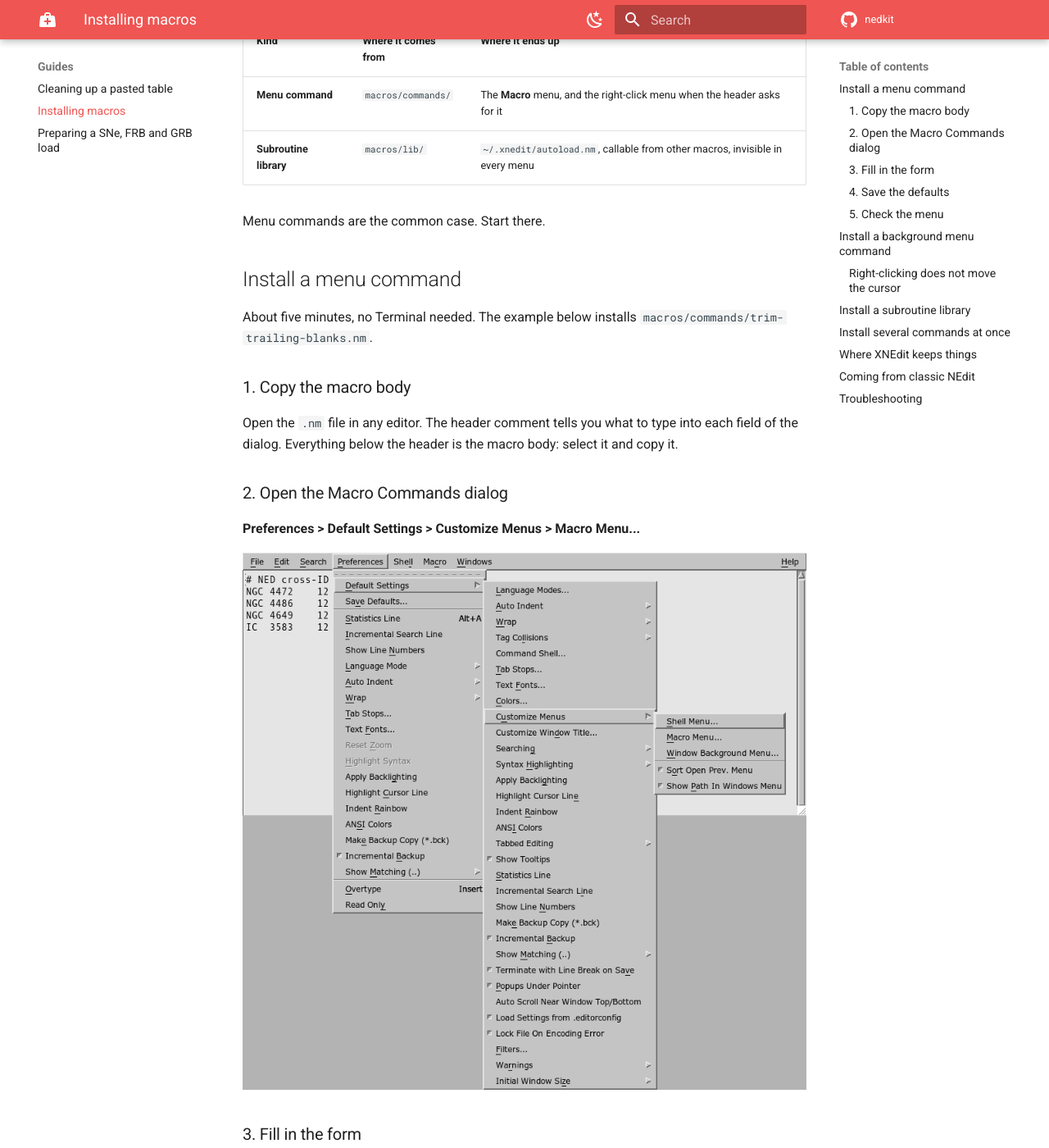
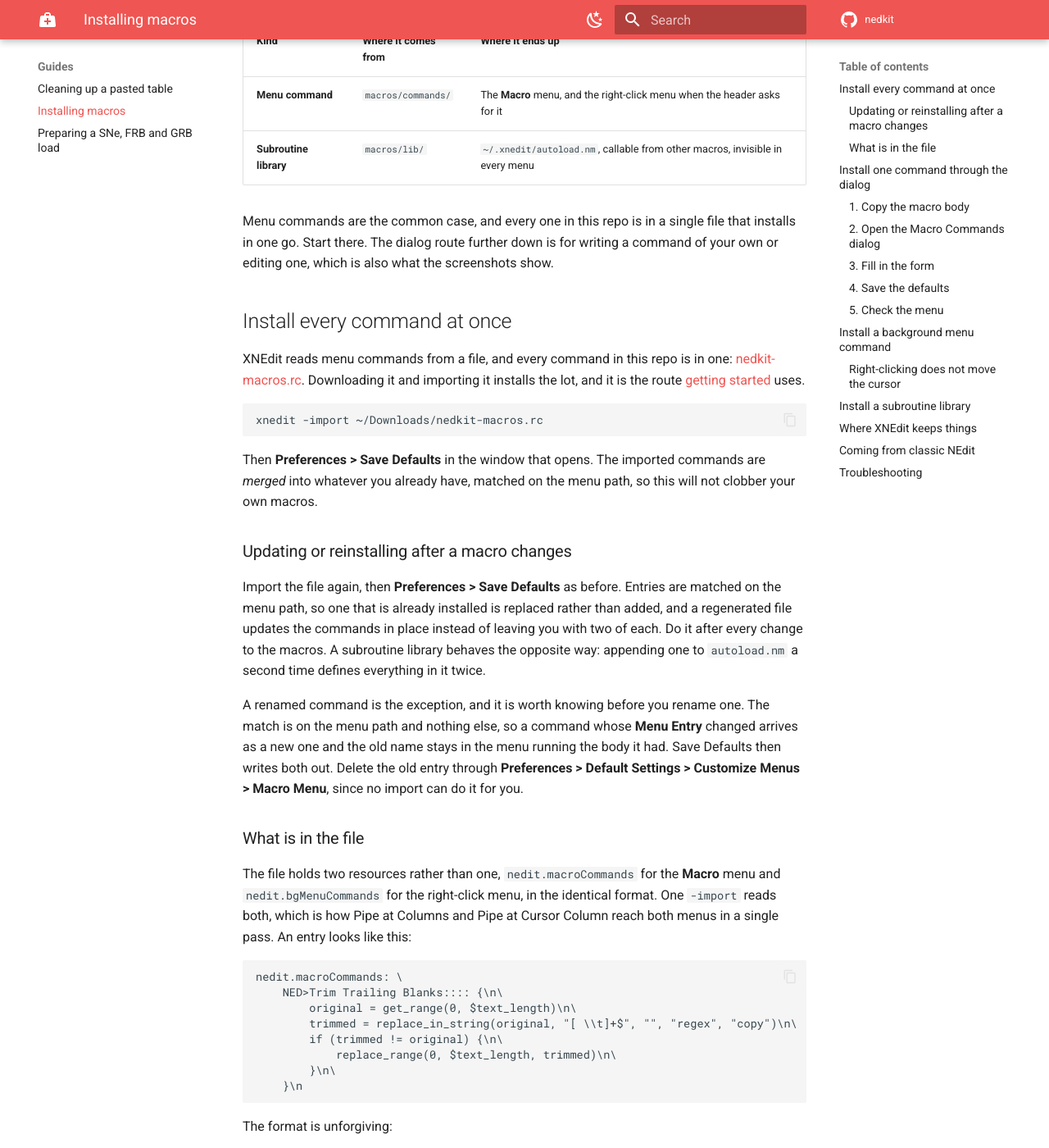
Before and after one commit to sidereal-software/nedkit, an MkDocs documentation site: the page built from docs/installing-macros.md, in a window 1280 px wide and 1400 px high, scrolled down 268 px. Shown: the whole window at 82% size. Built offline with MkDocs 1.6.1 and Material for MkDocs 9.7.7, drawn with Linux system fonts in a browser that asks for light colours; comment, search, counter and statistics services are not loaded; some of the changed text lies outside the part shown.

Commit message:
docs: make the docs runnable end to end
- The PATH line for ~/.zshrc could not work: $PWD is evaluated when the
  shell starts, not when written, so it resolved to the home directory and
  xnedit was silently not found in later terminals.
- The transients examples failed on zsh by default, since an unquoted $B
  does not word-split there; replaced with explicit python3 invocation.

````diff
--- a/docs/getting-started.md
+++ b/docs/getting-started.md
@@ -1,7 +1,7 @@
 # Getting started
 
-One download and one command installs all nine commands. Ten minutes if you
-also have to build XNEdit.
+One download and one command installs all nine commands. Building XNEdit comes
+first, if you do not have it already.
 
 ## 1. Install XNEdit
 
@@ -12,21 +12,41 @@
 ```sh
 brew install --cask xquartz
 brew install openmotif
+
+cd ~
 git clone https://github.com/unixwork/xnedit.git
 cd xnedit
+git checkout v1.6.3
 make macos
 ```
 
-That leaves the binary at `source/xnedit`, and nothing puts it on your
-`$PATH`. Everything below calls it as `xnedit`, so add it for this shell:
+`v1.6.3` is the release the macros are tested against, here and in CI. The
+`cd ~` puts the clone at `~/xnedit`, which matters in a moment: the permanent
+`PATH` line has to name that directory in full.
+
+That leaves the binary at `source/xnedit`, and nothing puts it on your `$PATH`.
+Everything below calls it as `xnedit`, so add it for this shell:
 
 ```sh
 export PATH="$PWD/source:$PATH"
 ```
 
-Put that line in `~/.zshrc` to keep it past this terminal, or spell out the
-full path to `source/xnedit` each time. macOS is the only platform nedkit
-targets.
+That one works because you are still in the directory you built in, and it
+lasts until you close the terminal. To keep `xnedit` past that, write the path
+out in full in `~/.zshrc`:
+
+```sh
+export PATH="$HOME/xnedit/source:$PATH"
+```
+
+The `$PWD` version cannot go in `~/.zshrc`. That file runs at the start of
+every shell, and `$PWD` is then wherever that shell opened, which for a new
+Terminal window is your home directory: the line quietly becomes
+`$HOME/source`, and there is no such directory. Nothing reports it either.
+`xnedit` is simply not found, in some later terminal rather than in the one
+where the line was written.
+
+macOS is the only platform nedkit targets.
 
 ## 2. Import the commands
 
@@ -45,13 +65,25 @@
 That is the whole install. The file carries all nine commands, and the two that
 belong on the right-click menu as well are in it twice, once for each menu.
 Importing merges into whatever you already have rather than replacing it, and
-[installing macros](installing-macros.md#install-several-commands-at-once) says
+[installing macros](installing-macros.md#install-every-command-at-once) says
 why that matters and why re-importing later is safe.
 
 Prefer to install one command at a time, or want to see what the dialog is
 doing? [Installing macros](installing-macros.md) walks through it with
 screenshots, and each command's page in the [command
 reference](commands.md) carries the values the dialog asks for.
+
+### Subroutine libraries are not in that file
+
+Files in `macros/lib/` define subroutines that other macros call. Nothing on
+this page depends on them: they are not in the import file, and no command
+shipped here calls one. Installing one means appending the file to
+`autoload.nm`, which needs a clone of the repo rather than a download.
+[Installing macros](installing-macros.md#install-a-subroutine-library) has the
+steps.
+
+`XNEDIT_HOME` overrides the configuration directory those files live in. Note
+the leading `X`: XNEdit ignores NEdit's `NEDIT_HOME`.
 
 ## 3. Check that it worked
 
@@ -71,14 +103,15 @@
     pattern that matches more than you meant takes the file with it. Undo
     works, but try each command on a copy first.
 
-## Subroutine libraries are separate
+## Then clean up a table
 
-Files in `macros/lib/` define subroutines that other macros call. Nothing on
-this page depends on them: they are not in the import file, and no command
-shipped here calls one. Installing one means appending the file to
-`autoload.nm`, which needs a clone of the repo rather than a download.
-[Installing macros](installing-macros.md#install-a-subroutine-library) has the
-steps.
+That is what the commands are for, and they are meant to run in a particular
+order. [Cleaning up a pasted table](cleaning-pdf-tables.md) takes a real paste
+out of a paper, tab separated with en dashes for minus signs, and works it
+through every command to a squared-up `.mod` file, with the report each one
+prints along the way.
 
-`XNEDIT_HOME` overrides the configuration directory those files live in. Note
-the leading `X`: XNEdit ignores NEdit's `NEDIT_HOME`.
+Two pages to keep beside it: the [command reference](commands.md), which is one
+entry per command, and [character replacements](character-replacements.md),
+which lists every character the two rewriting commands touch and every one they
+deliberately leave alone.
--- a/docs/installing-macros.md
+++ b/docs/installing-macros.md
@@ -8,11 +8,87 @@
 | **Menu command** | `macros/commands/` | The **Macro** menu, and the right-click menu when the header asks for it |
 | **Subroutine library** | `macros/lib/` | `~/.xnedit/autoload.nm`, callable from other macros, invisible in every menu |
 
-Menu commands are the common case. Start there.
+Menu commands are the common case, and every one in this repo is in a single
+file that installs in one go. Start there. The dialog route further down is for
+writing a command of your own or editing one, which is also what the
+screenshots show.
 
-## Install a menu command
+## Install every command at once
 
-About five minutes, no Terminal needed. The example below installs
+XNEdit reads menu commands from a file, and every command in this repo is in
+one: [nedkit-macros.rc](nedkit-macros.rc){ download }. Downloading it and
+importing it installs the lot, and it is the route
+[getting started](getting-started.md) uses.
+
+```sh
+xnedit -import ~/Downloads/nedkit-macros.rc
+```
+
+Then **Preferences > Save Defaults** in the window that opens. The imported
+commands are *merged* into whatever you already have, matched on the menu path,
+so this will not clobber your own macros.
+
+### Updating or reinstalling after a macro changes
+
+Import the file again, then **Preferences > Save Defaults** as before. Entries
+are matched on the menu path, so one that is already installed is replaced
+rather than added, and a regenerated file updates the commands in place instead
+of leaving you with two of each. Do it after every change to the macros. A
+subroutine library behaves the opposite way: appending one to `autoload.nm` a
+second time defines everything in it twice.
+
+A renamed command is the exception, and it is worth knowing before you rename
+one. The match is on the menu path and nothing else, so a command whose
+**Menu Entry** changed arrives as a new one and the old name stays in the menu
+running the body it had. Save Defaults then writes both out. Delete the old
+entry through **Preferences > Default Settings > Customize Menus > Macro
+Menu**, since no import can do it for you.
+
+### What is in the file
+
+The file holds two resources rather than one, `nedit.macroCommands` for the
+**Macro** menu and `nedit.bgMenuCommands` for the right-click menu, in the
+identical format. One `-import` reads both, which is how Pipe at Columns and
+Pipe at Cursor Column reach both menus in a single pass. An entry looks like
+this:
+
+```
+nedit.macroCommands: \
+	NED>Trim Trailing Blanks:::: {\n\
+		original = get_range(0, $text_length)\n\
+		trimmed = replace_in_string(original, "[ \\t]+$", "", "regex", "copy")\n\
+		if (trimmed != original) {\n\
+			replace_range(0, $text_length, trimmed)\n\
+		}\n\
+	}\n
+```
+
+The format is unforgiving:
+
+| Part of an entry | Rule |
+| --- | --- |
+| The four fields before the body | Menu path, accelerator, mnemonic, flags, separated by colons. `R` in the flags field means the command requires a selection, and an empty field still needs its colon, hence `::::` |
+| Every line of the body | Ends with a literal `\n\`, an escaped newline followed by the resource file's line continuation |
+| The last line of the resource | Ends with `\n` and no trailing backslash |
+| Indentation | Tabs, not spaces |
+| Backslashes | They double. A macro containing `"[ \t]+$"` is written `"[ \\t]+$"` here, and `"\\w"` becomes `"\\\\w"` |
+
+Because of that backslash rule especially, don't hand-write these.
+`tools/gen_docs.py` writes `docs/nedkit-macros.rc` from the macro files, which
+is why the download stays in step with them, and a test fails if the committed
+copy drifts.
+
+Writing the same resource straight into `~/.xnedit/nedit.rc` looks like the
+same thing and is not. Preferences are read from one source per setting, so a
+file naming `nedit.macroCommands` replaces XNEdit's own built-in macro
+commands, Complete Word and the Comments submenu among them, rather than
+joining them. Only `-import` merges.
+
+## Install one command through the dialog
+
+The route for a single command: one you are writing yourself, one you want to
+change after installing it, or one of the nine when you do not want the other
+eight. Nothing in it needs a Terminal. The example below installs
 `macros/commands/trim-trailing-blanks.nm`.
 
 ### 1. Copy the macro body
@@ -114,74 +190,10 @@
 afterwards, then check it loaded by running one of its subroutines from
 **Macro > Execute Macro**.
 
-Appending the same file twice defines the same subroutines twice. When you
-reinstall after an edit, delete the old block first.
-
-## Install several commands at once
-
-Rather than paste a dozen commands through the dialog, XNEdit can read them
-from a file. Every command in this repo is in one:
-[nedkit-macros.rc](nedkit-macros.rc){ download }.
-
-```sh
-xnedit -import ~/Downloads/nedkit-macros.rc
-```
-
-Then **Preferences > Save Defaults** in the window that opens. The imported
-commands are *merged* into whatever you already have, matched on the menu path,
-so this will not clobber your own macros. [Getting
-started](getting-started.md) uses this route and nothing else.
-
-Re-importing is safe for the same reason. An entry whose menu path already
-exists is replaced rather than added, so importing a regenerated file updates
-the commands in place instead of leaving you with two of each. Do it after
-every change to the macros. A subroutine library behaves the opposite way:
-appending one to `autoload.nm` a second time defines everything in it twice.
-
-A renamed command is the exception, and it is worth knowing before you rename
-one. Entries are matched on the menu path and nothing else, so a command whose
-**Menu Entry** changed arrives as a new one and the old name stays in the menu
-running the body it had. Save Defaults then writes both out. Delete the old
-entry through **Preferences > Default Settings > Customize Menus > Macro
-Menu**, since no import can do it for you.
-
-The file holds two resources rather than one, `nedit.macroCommands` for the
-**Macro** menu and `nedit.bgMenuCommands` for the right-click menu, in the
-identical format. One `-import` reads both, which is how Pipe at Columns and
-Pipe at Cursor Column reach both menus in a single pass. An entry looks like
-this:
-
-```
-nedit.macroCommands: \
-	NED>Trim Trailing Blanks:::: {\n\
-		original = get_range(0, $text_length)\n\
-		trimmed = replace_in_string(original, "[ \\t]+$", "", "regex", "copy")\n\
-		if (trimmed != original) {\n\
-			replace_range(0, $text_length, trimmed)\n\
-		}\n\
-	}\n
-```
-
-The format is unforgiving:
-
-| Part of an entry | Rule |
-| --- | --- |
-| The four fields before the body | Menu path, accelerator, mnemonic, flags, separated by colons. `R` in the flags field means the command requires a selection, and an empty field still needs its colon, hence `::::` |
-| Every line of the body | Ends with a literal `\n\`, an escaped newline followed by the resource file's line continuation |
-| The last line of the resource | Ends with `\n` and no trailing backslash |
-| Indentation | Tabs, not spaces |
-| Backslashes | They double. A macro containing `"[ \t]+$"` is written `"[ \\t]+$"` here, and `"\\w"` becomes `"\\\\w"` |
-
-Because of that backslash rule especially, don't hand-write these.
-`tools/gen_docs.py` writes `docs/nedkit-macros.rc` from the macro files, which
-is why the download stays in step with them, and a test fails if the committed
-copy drifts.
-
-Writing the same resource straight into `~/.xnedit/nedit.rc` looks like the
-same thing and is not. Preferences are read from one source per setting, so a
-file naming `nedit.macroCommands` replaces XNEdit's own built-in macro
-commands, Complete Word and the Comments submenu among them, rather than
-joining them. Only `-import` merges.
+Appending the same file twice defines the same subroutines twice, so
+reinstalling a library after an edit means deleting the old block first.
+Menu commands work the other way round, and [updating or reinstalling after a
+macro changes](#updating-or-reinstalling-after-a-macro-changes) has that case.
 
 ## Where XNEdit keeps things
 
--- a/docs/transients.md
+++ b/docs/transients.md
@@ -22,30 +22,39 @@
 | `jira` | Prints the author-information ticket |
 | `prepare` | Runs all five in order |
 
-There is also `refcodes`, which only prints the strings.
-
-Run them one at a time:
+There is also `refcodes`, which only prints the strings and writes nothing,
+which is why it is the one command taking no `--root` or `--batch`:
 
 ```sh
+python3 $NT refcodes --obtained 2026-03-31
+```
+
+`--obtained` is what sets the refcode month, so pass it to see what an older
+batch was registered under.
+
+Nothing needs installing. The tool is standard-library Python 3.9, so copying
+the `python/` directory onto a machine is the whole setup. There is no
+`ned-transients` on your `PATH` to run, though: you hand the file to `python3`
+where it sits, so the examples here keep its path in `$NT` and set that first.
+
+Run the steps one at a time:
+
+```sh
+NT=~/nedkit/python/ned-transients      # wherever you copied python/ to
 cd /nedefs/Project/Production/dev/data.tables
-B="--root . --batch a"
 
-ned-transients scaffold $B
-ned-transients fetch $B --since 2025-08-01 --until 2026-02-05
-ned-transients ptable $B
-ned-transients loadstatus $B
-ned-transients jira $B
+python3 $NT scaffold   --root . --batch a
+python3 $NT fetch      --root . --batch a --since 2025-08-01 --until 2026-02-05
+python3 $NT ptable     --root . --batch a
+python3 $NT loadstatus --root . --batch a
+python3 $NT jira       --root . --batch a
 ```
 
 Or all at once, which is the same five functions in the same order:
 
 ```sh
-ned-transients prepare $B --since 2025-08-01 --until 2026-02-05
+python3 $NT prepare --root . --batch a --since 2025-08-01 --until 2026-02-05
 ```
-
-Nothing needs installing. The tool is standard-library Python 3.9, so copying
-the `python/` directory onto a machine is the whole setup. Run it as
-`python3 python/ned-transients` if it is not on your `PATH`.
 
 ### They chain through the directory, not through each other
 
````
Also changed, not shown: other parts of docs/transients.md (+5 -5 lines), README.md (+87 -74 lines), docs/index.md (+6 -0 lines).
